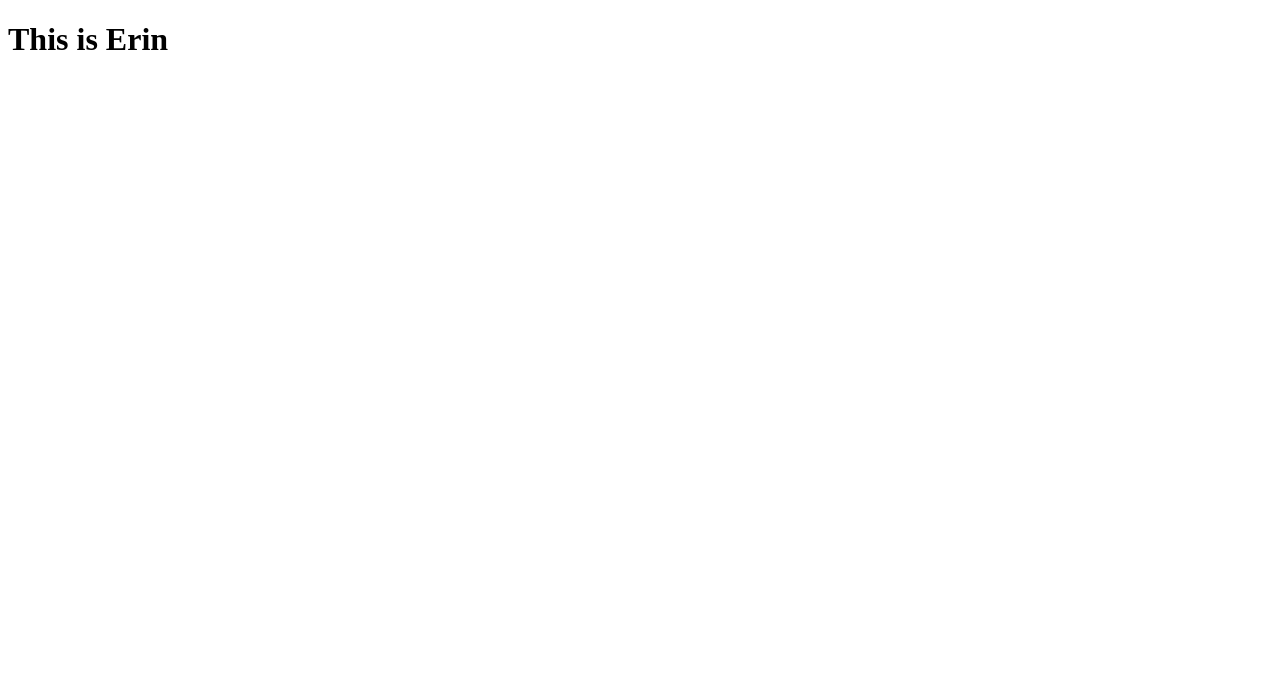
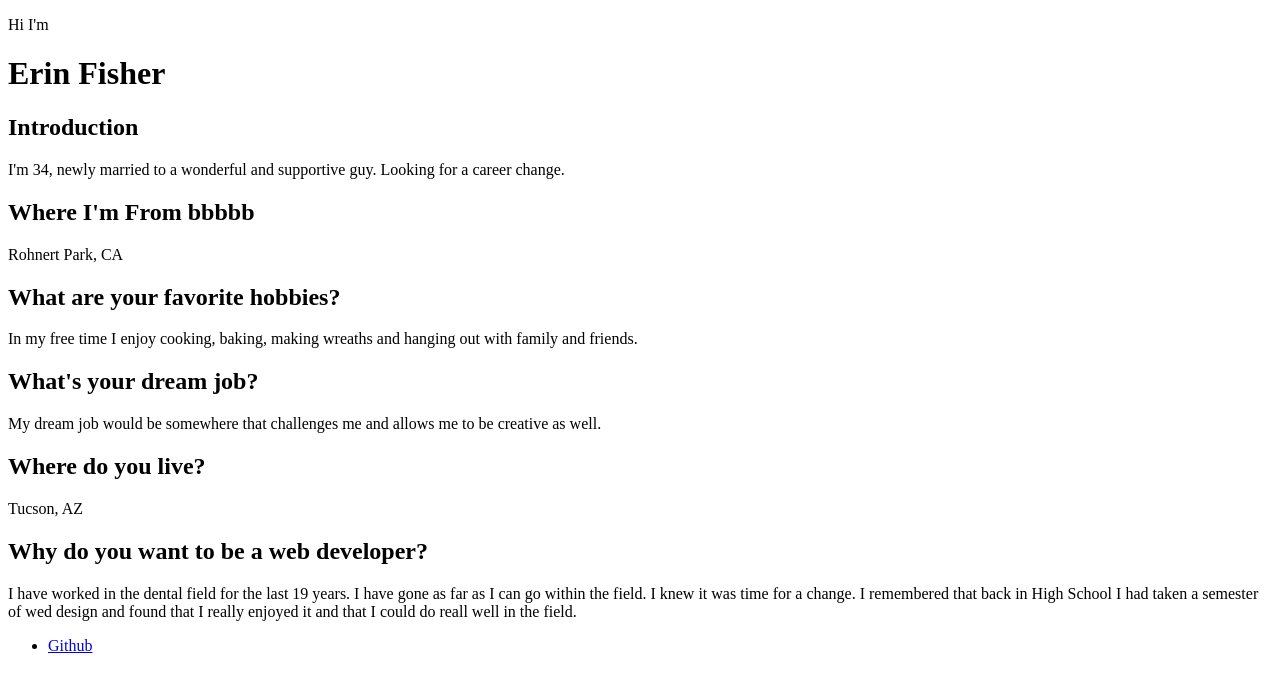
Before and after one commit to FisherE20/FisherE20.github.io, a plain HTML site: page index.html in a window 1280 px wide. Drawn offline with Linux system fonts and the light colour scheme.

Commit message:
Updated Index.html

```diff
--- a/index.html
+++ b/index.html
@@ -1,12 +1,40 @@
-<!DOCTYPE html>
+<!doctype html>
+
 <html lang="en">
+
 <head>
-    <meta charset="UTF-8">
-    <meta name="viewport" content="width=device-width, initial-scale=1.0">
-    <title>Document</title>
+    <meta charset="utf-8">
+
+    <title>About Me</title>
+    <link rel="stylesheet" href="css/style.css">
+
 </head>
-<h1>This is Erin</h1>
+
 <body>
+    <header class='masthead'>
+        <p class='masthead-intro'>Hi I'm</p>
+        <h1 class='masthead-heading'>Erin Fisher</h1>
+    </header>
+    <section class="details">
+      <h1>Introduction</h1>
+      <p>I'm 34, newly married to a wonderful and supportive guy. Looking for a career change. </p>
+      <h1>Where I'm From bbbbb</h1>
+      <p>Rohnert Park, CA</p>
+      <h1>What are your favorite hobbies?</h1>
+      <p>In my free time I enjoy cooking, baking, making wreaths and hanging out with family and friends.</p>
+      <h1>What's your dream job?</h1>
+      <p>My dream job would be somewhere that challenges me and allows me to be creative as well.</p>
+      <h1>Where do you live?</h1>
+      <p>Tucson, AZ</p>
+      <h1>Why do you want to be a web developer?</h1>
+      <p>I have worked in the dental field for the last 19 years. I have gone as far as I can go within the field. I knew it was time for a change. I remembered that back in High School I had taken a semester of wed design and found that I really enjoyed it and that I could do reall well in the field.</p>
+    </section>
 
+    <footer id="footer">
+        <ul class="social">
+          <li><a href="http://www.github.com/usernamehere">Github</a></li>
+        </ul>
+    </footer>
 </body>
+
 </html>
```
